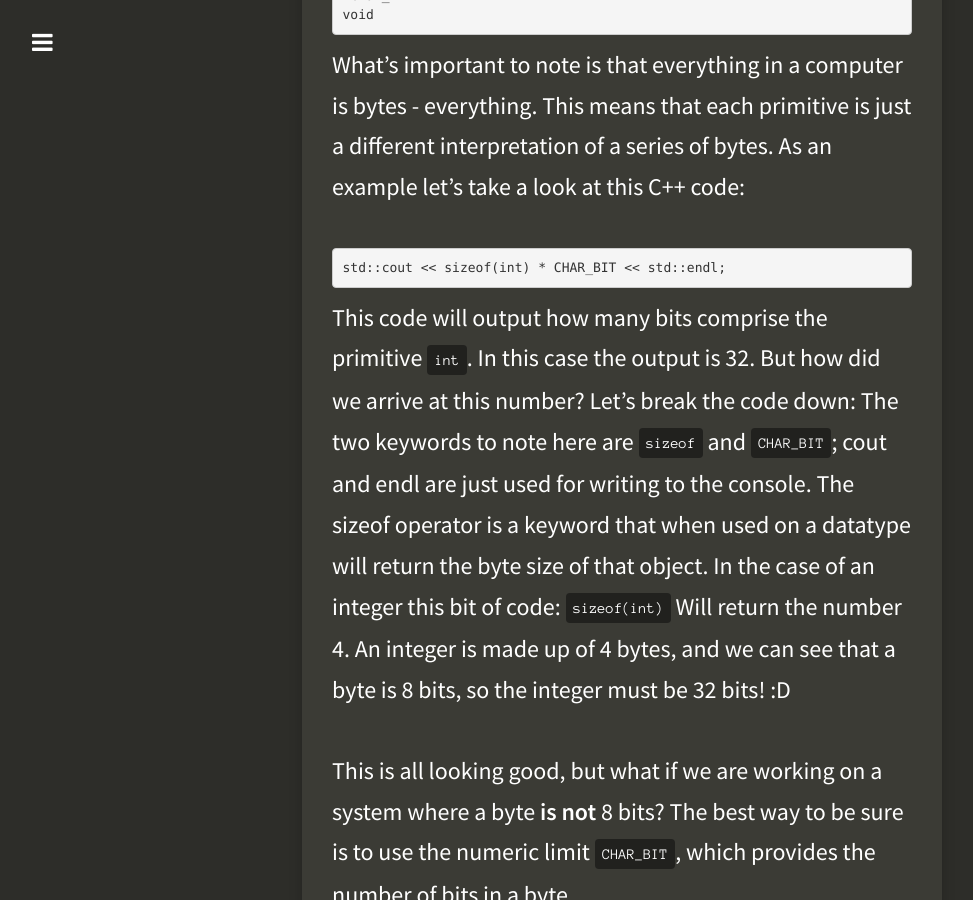
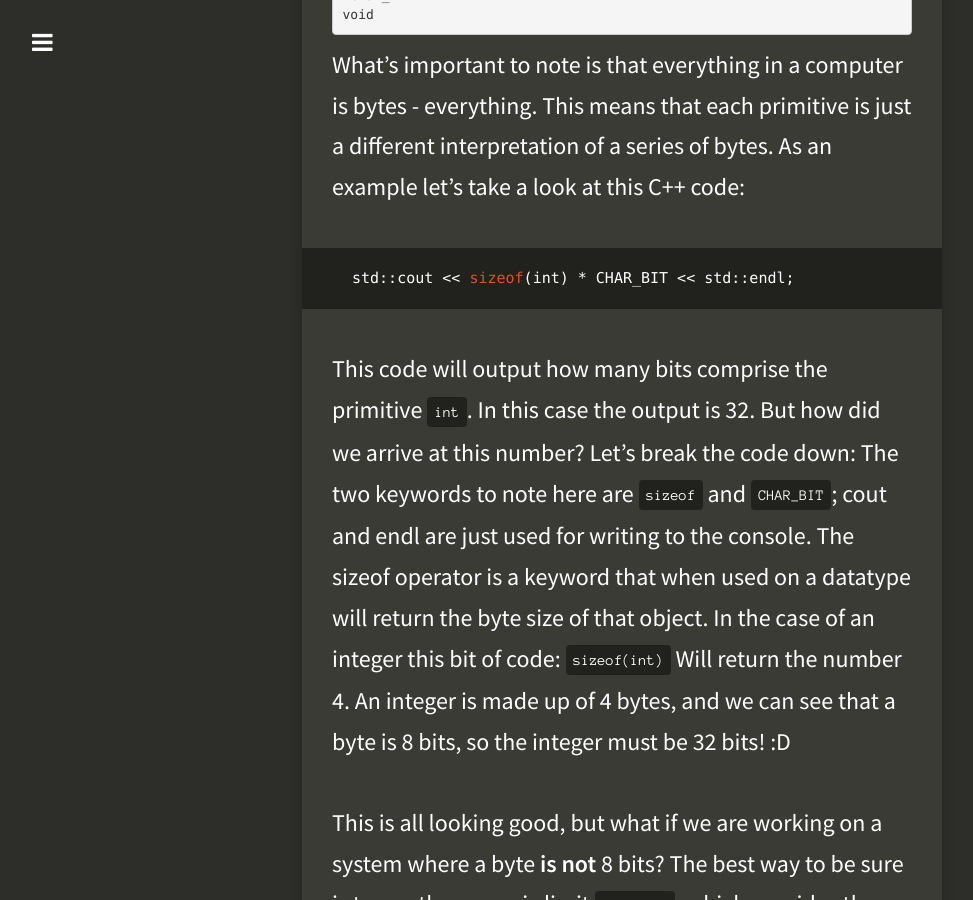
Before and after one commit to esquireatlarge/esquireatlarge.github.io, a Jekyll site: the page built from _posts/2015-10-19-primitives.md, in a window 1280 px wide and 900 px high, scrolled down 713 px. Shown: the whole window, without its empty margins (18-991 px from the left). Built offline with Jekyll 4.4.1, drawn with Linux system fonts in a browser that asks for light colours; nearby versions of some CDN libraries; Markdown is read by kramdown in place of the engine named in the settings.

Commit message:
Update 2015-10-19-primitives.md

````diff
--- a/_posts/2015-10-19-primitives.md
+++ b/_posts/2015-10-19-primitives.md
@@ -22,9 +22,9 @@ void
 ```
 
 What's important to note is that everything in a computer is bytes - everything.  This means that each primitive is just a different interpretation of a series of bytes.  As an example let's take a look at this C++ code:
-```c_cpp
+{% highlight cpp %}
 std::cout << sizeof(int) * CHAR_BIT << std::endl;
-```
+{% endhighlight %}
 
 This code will output how many bits comprise the primitive `int`.  In this case the output is 32.
 But how did we arrive at this number?  Let's break the code down:
````
